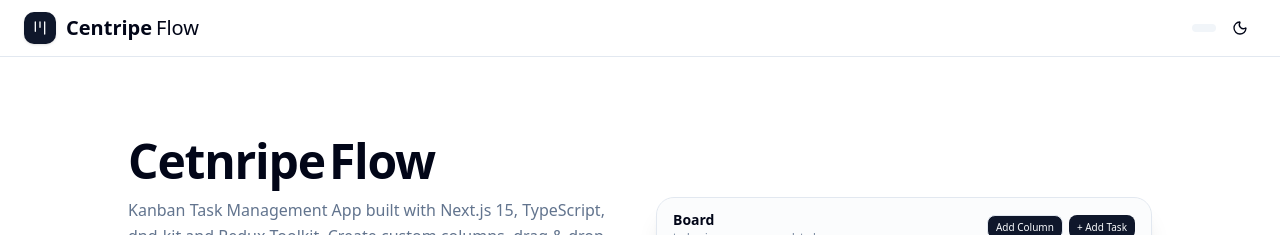
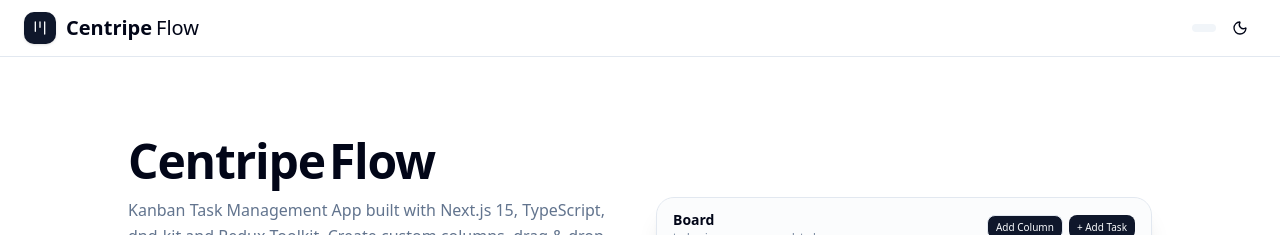
Before and after one commit to Ketannn26/task-management-system, a Next.js app: page / in a window 1280 px wide. Shown: the top 235 px of the page. Built offline with nearby package versions, Linux system fonts and the light colour scheme.

Commit message:
fix title

```diff
--- a/app/page.tsx
+++ b/app/page.tsx
@@ -16,7 +16,7 @@
           <div className="space-y-8">
             <div className="space-y-3">
               <h1 className="flex gap-1 items-center text-5xl font-bold tracking-tight">
-                <span>Cetnripe</span>
+                <span>Centripe</span>
                 <span>Flow</span>
               </h1>
               <p className="text-base text-muted-foreground leading-relaxed">
```
